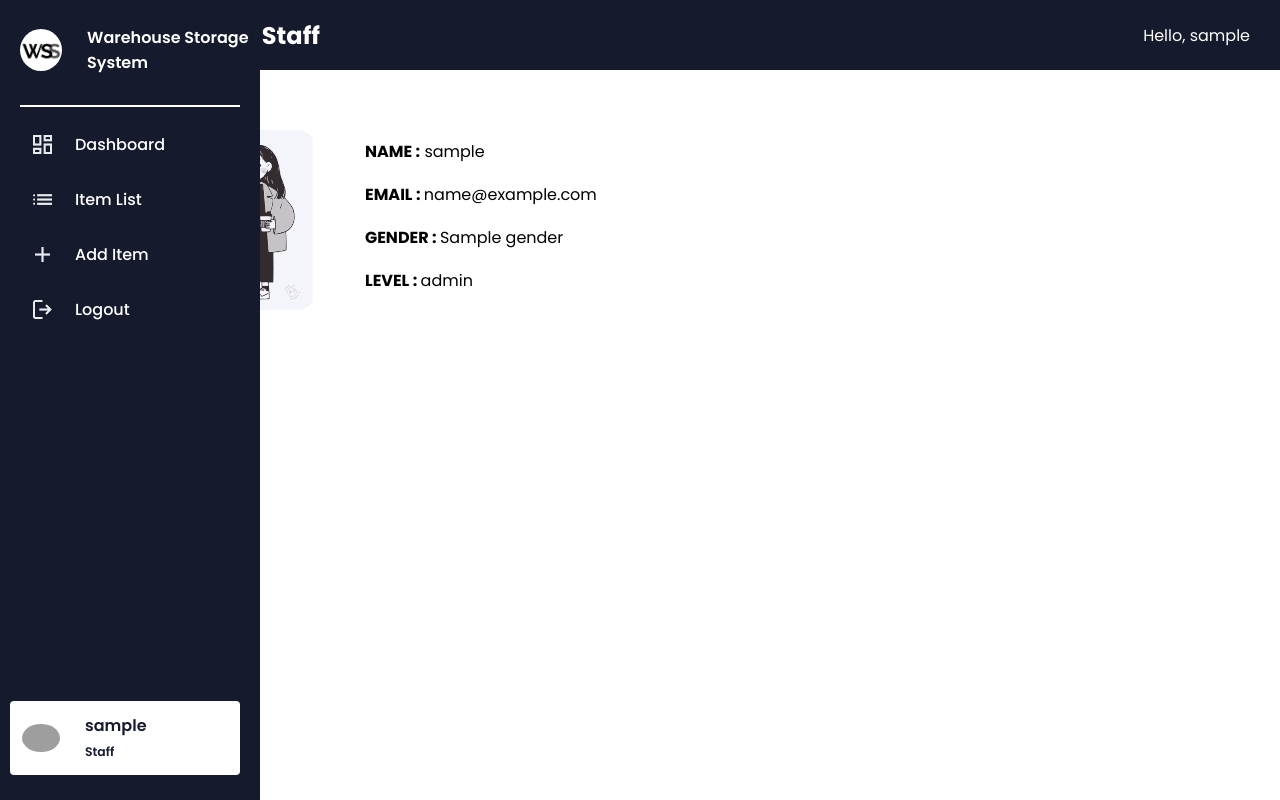
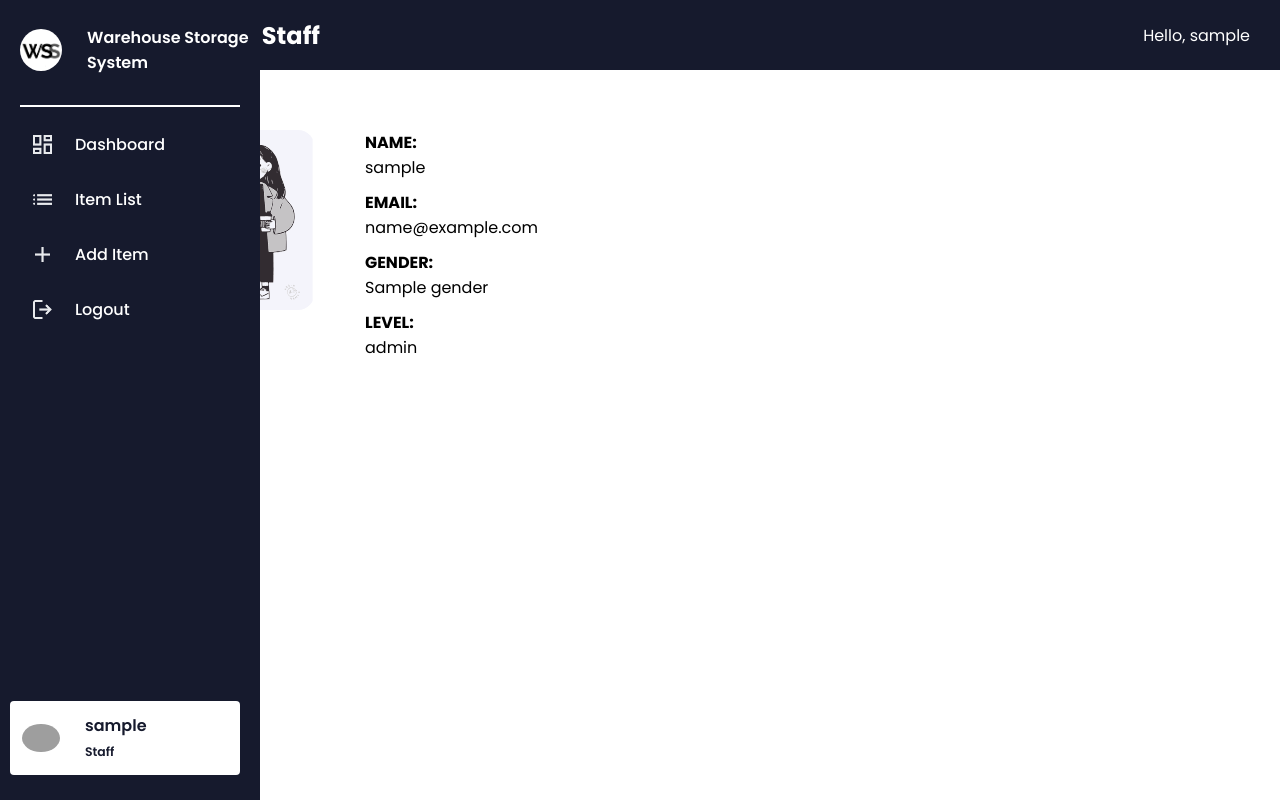
Before and after one commit to DiffRaz/wss-pblrks302, a Flask app: template templates/dashboard1.html in a window 1280 px wide. Run offline with Flask 3, Linux system fonts and the light colour scheme; the template is opened without the code that fills it: most values are stand-ins (such as "Sample title", 1, 10 or a date in 2020); grey boxes are pictures that could not be loaded.

Commit message:
feat:circled favicon, remove unused files, updated dashboard info both in manager and staff, clear session in more pages

```diff
--- a/app.py
+++ b/app.py
@@ -84,6 +84,7 @@ class BarangStaff:
 # Routes
 @app.route('/')
 def sign_in():
+    UserSession().clear_session()
     return render_template("sign_in.html")
 
 @app.route('/halamanlogin')
--- a/templates/add_user.html
+++ b/templates/add_user.html
@@ -4,7 +4,7 @@
   <meta charset="UTF-8" />
   <meta name="viewport" content="width=device-width, initial-scale=1.0" />
   <title>Warehouse Storage System</title>
-  <link rel="icon" type="image/png" href="{{ url_for('static', filename='images/logo.jpg') }}">
+  <link rel="icon" type="image/png" href="{{ url_for('static', filename='images/icon.png') }}">
   <link rel="stylesheet"
         href="https://fonts.googleapis.com/css2?family=Material+Symbols+Outlined:wght@400;600&display=swap" />
   <link rel="stylesheet"
--- a/templates/dashboard1.html
+++ b/templates/dashboard1.html
@@ -4,7 +4,7 @@
   <meta charset="UTF-8" />
   <meta name="viewport" content="width=device-width, initial-scale=1.0" />
   <title>Warehouse Storage System</title>
-  <link rel="icon" type="image/png" href="{{ url_for('static', filename='images/logo.jpg') }}">
+  <link rel="icon" type="image/png" href="{{ url_for('static', filename='images/icon.png') }}">
   <!-- Linking Google Font Link For Icons -->
   <link rel="stylesheet"
     href="https://fonts.googleapis.com/css2?family=Material+Symbols+Outlined:opsz,wght,FILL,GRAD@20..48,100..700,0..1,-50..200" />
@@ -18,12 +18,24 @@
       </div>
       <div class="user-info">
         <img src="{{ url_for('static', filename='images/ppp.svg') }}" alt="mona1">
-        <div>
-          <p><strong>NAME           :</strong> {{username}}</p>
-          <p><strong>EMAIL          : </strong> {{email}}</p>
-          <p><strong>GENDER         : </strong> {{gender}}</p>
-          <p><strong>LEVEL          : </strong> {{level}}</p>
-        </div>
+        <div style="display: flex; flex-direction: column; gap: 10px;">
+          <div style="display: flex; justify-content: space-between;">
+              <strong>NAME:</strong>
+              <span>{{username}}</span>
+          </div>
+          <div style="display: flex; justify-content: space-between;">
+              <strong>EMAIL:</strong>
+              <span>{{email}}</span>
+          </div>
+          <div style="display: flex; justify-content: space-between;">
+              <strong>GENDER:</strong>
+              <span>{{gender}}</span>
+          </div>
+          <div style="display: flex; justify-content: space-between;">
+              <strong>LEVEL:</strong>
+              <span>{{level}}</span>
+          </div>
+      </div>
       </div>
     </div>
   <aside class="sidebar">
--- a/templates/list_barang.html
+++ b/templates/list_barang.html
@@ -4,7 +4,7 @@
   <meta charset="UTF-8" />
   <meta name="viewport" content="width=device-width, initial-scale=1.0" />
   <title>Warehouse Storage System</title>
-  <link rel="icon" type="image/png" href="{{ url_for('static', filename='images/logo.jpg') }}">
+  <link rel="icon" type="image/png" href="{{ url_for('static', filename='images/icon.png') }}">
   <!-- Linking Google Font Link For Icons -->
   <link rel="stylesheet"
     href="https://fonts.googleapis.com/css2?family=Material+Symbols+Outlined:opsz,wght,FILL,GRAD@20..48,100..700,0..1,-50..200" />
--- a/templates/list_barang_manager.html
+++ b/templates/list_barang_manager.html
@@ -4,7 +4,7 @@
   <meta charset="UTF-8" />
   <meta name="viewport" content="width=device-width, initial-scale=1.0" />
   <title>Warehouse Storage System</title>
-  <link rel="icon" type="image/png" href="{{ url_for('static', filename='images/logo.jpg') }}">
+  <link rel="icon" type="image/png" href="{{ url_for('static', filename='images/icon.png') }}">
   <!-- Linking Google Font Link For Icons -->
   <link rel="stylesheet"
     href="https://fonts.googleapis.com/css2?family=Material+Symbols+Outlined:opsz,wght,FILL,GRAD@20..48,100..700,0..1,-50..200" />
--- a/templates/login.html
+++ b/templates/login.html
@@ -4,7 +4,7 @@
     <meta charset="UTF-8">
     <meta name="viewport" content="width=device-width, initial-scale=1.0">
     <title>Warehouse Storage System</title>
-    <link rel="icon" type="image/png" href="{{ url_for('static', filename='images/logo.jpg') }}">
+    <link rel="icon" type="image/png" href="{{ url_for('static', filename='images/icon.png') }}">
     <link rel="stylesheet" href="{{ url_for('static', filename='css/login.css') }}">
 </head>
 <body>
--- a/templates/sign_in.html
+++ b/templates/sign_in.html
@@ -4,7 +4,7 @@
     <meta charset="UTF-8">
     <meta name="viewport" content="width=device-width, initial-scale=1.0">
     <title>Warehouse Storage System</title>
-    <link rel="icon" type="image/png" href="{{ url_for('static', filename='images/logo.jpg') }}">
+    <link rel="icon" type="image/png" href="{{ url_for('static', filename='images/icon.png') }}">
     <style>
         body {
             background-color: #192940;
--- a/templates/tambah_barang.html
+++ b/templates/tambah_barang.html
@@ -4,7 +4,7 @@
   <meta charset="UTF-8" />
   <meta name="viewport" content="width=device-width, initial-scale=1.0" />
   <title>Warehouse Storage System</title>
-  <link rel="icon" type="image/png" href="{{ url_for('static', filename='images/logo.jpg') }}">
+  <link rel="icon" type="image/png" href="{{ url_for('static', filename='images/icon.png') }}">
   <!-- Linking Google Font Link For Icons -->
   <link rel="stylesheet"
     href="https://fonts.googleapis.com/css2?family=Material+Symbols+Outlined:opsz,wght,FILL,GRAD@20..48,100..700,0..1,-50..200" />
--- a/templates/user_list.html
+++ b/templates/user_list.html
@@ -4,7 +4,7 @@
   <meta charset="UTF-8" />
   <meta name="viewport" content="width=device-width, initial-scale=1.0" />
   <title>User List</title>
-  <link rel="icon" type="image/png" href="{{ url_for('static', filename='images/logo.jpg') }}">
+  <link rel="icon" type="image/png" href="{{ url_for('static', filename='images/icon.png') }}">
   <link rel="stylesheet"
     href="https://fonts.googleapis.com/css2?family=Material+Symbols+Outlined:opsz,wght,FILL,GRAD@20..48,100..700,0..1,-50..200" />
   <link rel="stylesheet" href="{{ url_for('static', filename='css/style.css') }}">
```
Also changed, not shown: templates/dashboard2.html (+19 -7 lines), static/images/icon.png (added), static/images/logo.jpg (deleted).
